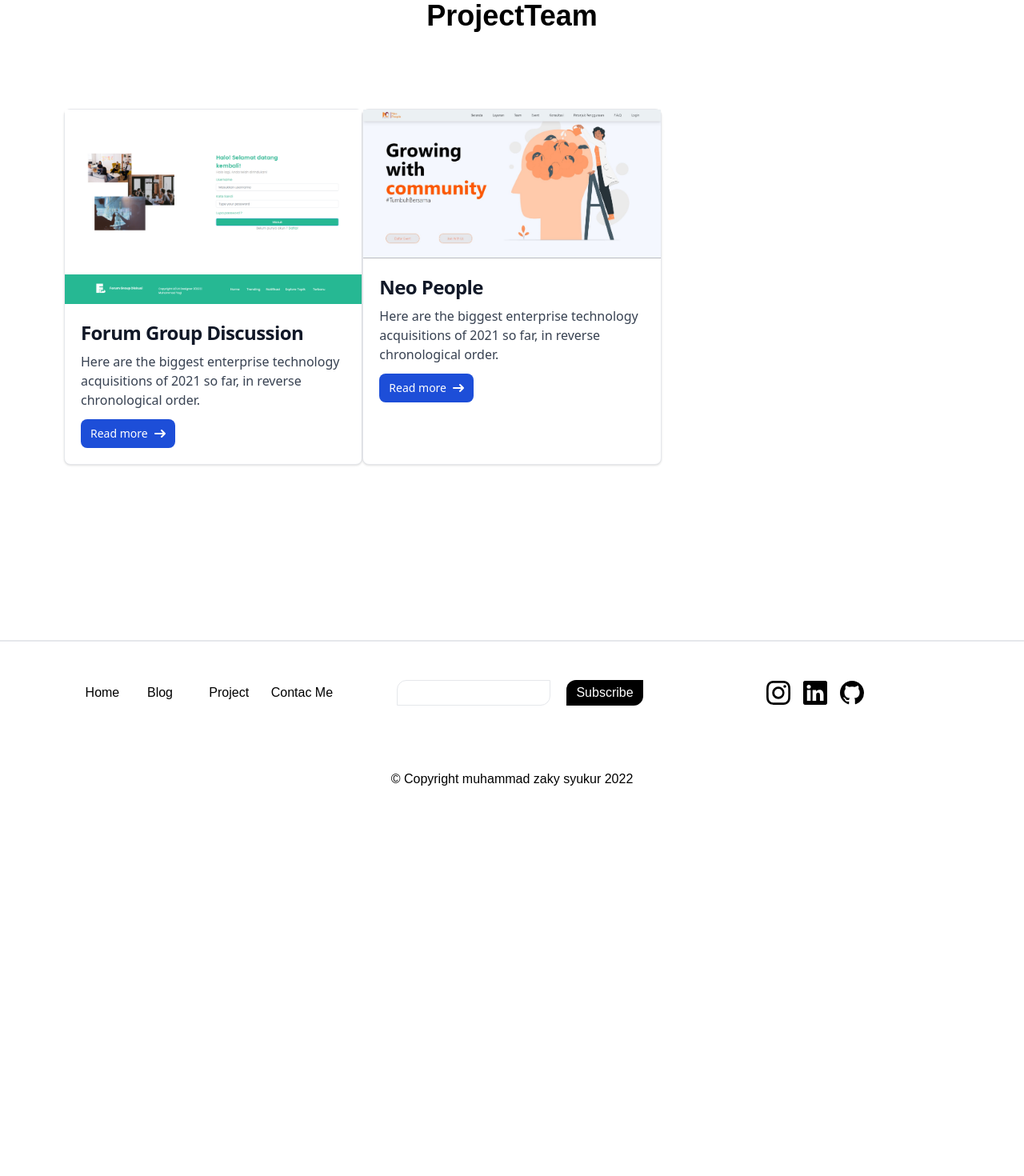
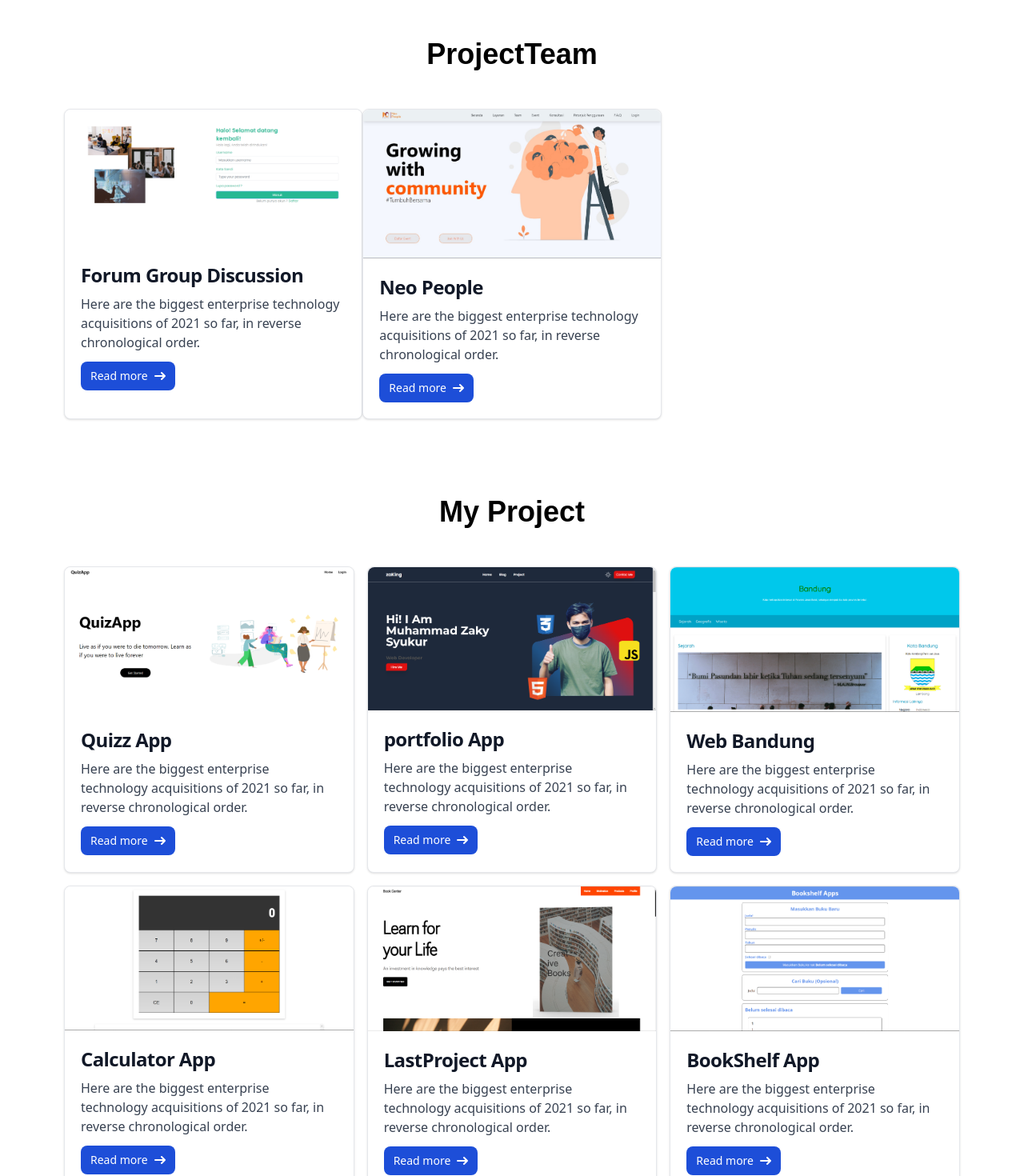
Before and after one commit to za-king/formywork, a React (Create React App) app: page /project in a window 1280 px wide. Shown: the part 80-1550 px from the top of the page at 80% size. Before the commit the page ends 1080 px from the top, so only its background shows below. Built offline with nearby package versions, Linux system fonts and the light colour scheme.

Commit message:
add skill and style

```diff
--- a/src/components/Skills/index.jsx
+++ b/src/components/Skills/index.jsx
@@ -3,7 +3,7 @@
 const Skills = () => {
   return (
     <>
-      <div className="bg-white dark:bg-slate-800 dark:text-white max-w-full min-h-[700px] max-h-full ">
+      <div className="bg-white dark:bg-slate-800 dark:text-white max-w-full min-h-[700px] max-h-full py-12 ">
         <div className="text-center font-poppins text-4xl font-bold pt-12">
           Skills
         </div>
--- a/src/components/card/index.jsx
+++ b/src/components/card/index.jsx
@@ -5,41 +5,48 @@
   return (
     <>
       {props.item && (
-        // <div className="bg-white dark:bg-slate-800 dark:text-white dark:border-white border border-2 border-black w-72 h-72 mx-auto rounded-tl-2xl rounded-br-2xl cursor-pointer">
-        //   <img
-        //     src={props.item.image}
-        //     alt="scr"
-        //     className="max-h-[120px] min-w-full p-1  rounded-tl-2xl rounded-br-2xl"
-        //   />
-        //   <p className="mt-4 text-base font-bold font-poppins pl-2">
-        //     {props.item.title}
-        //   </p>
-        //   <div className="pl-2">icon</div>
-        //   <div className="px-2 mt-12">
-        //   <button className="bg-[#E01111] text-white w-full h-8  rounded-tl-2xl rounded-br-2xl hover:bg-[#AA0B0B]">Read More</button>
-        //   </div>
-
-        // </div>
-
-
         <div class="max-w-sm bg-white border border-gray-200 rounded-lg shadow dark:bg-gray-800 dark:border-gray-700">
           <a href="asa">
-        <img class="rounded-t-lg" src={props.item.image} alt=""  className=""/>
+            <img
+              class="rounded-t-lg"
+              src={props.item.image}
+              alt=""
+
+            />
           </a>
           <div class="p-5">
             <a href="asa">
-            <h5 class="mb-2 text-2xl font-bold tracking-tight text-gray-900 dark:text-white">{props.item.title}</h5>
+              <h5 class="mb-2 text-2xl font-bold tracking-tight text-gray-900 dark:text-white">
+                {props.item.title}
+              </h5>
             </a>
-        <p class="mb-3 font-normal text-gray-700 dark:text-gray-400">Here are the biggest enterprise technology acquisitions of 2021 so far, in reverse chronological order.</p>
-        <a href="asa" class="inline-flex items-center px-3 py-2 text-sm font-medium text-center text-white bg-blue-700 rounded-lg hover:bg-blue-800 focus:ring-4 focus:outline-none focus:ring-blue-300 dark:bg-blue-600 dark:hover:bg-blue-700 dark:focus:ring-blue-800">
+            <p class="mb-3 font-normal text-gray-700 dark:text-gray-400">
+              Here are the biggest enterprise technology acquisitions of 2021 so
+              far, in reverse chronological order.
+            </p>
+            <a
+              href="asa"
+              class="inline-flex items-center px-3 py-2 text-sm font-medium text-center text-white bg-blue-700 rounded-lg hover:bg-blue-800 focus:ring-4 focus:outline-none focus:ring-blue-300 dark:bg-blue-600 dark:hover:bg-blue-700 dark:focus:ring-blue-800"
+            >
               Read more
-             <svg class="w-3.5 h-3.5 ml-2" aria-hidden="true" xmlns="http://www.w3.org/2000/svg" fill="none" viewBox="0 0 14 10">
-                <path stroke="currentColor" stroke-linecap="round" stroke-linejoin="round" stroke-width="2" d="M1 5h12m0 0L9 1m4 4L9 9"/>
+              <svg
+                class="w-3.5 h-3.5 ml-2"
+                aria-hidden="true"
+                xmlns="http://www.w3.org/2000/svg"
+                fill="none"
+                viewBox="0 0 14 10"
+              >
+                <path
+                  stroke="currentColor"
+                  stroke-linecap="round"
+                  stroke-linejoin="round"
+                  stroke-width="2"
+                  d="M1 5h12m0 0L9 1m4 4L9 9"
+                />
               </svg>
             </a>
           </div>
         </div>
-
       )}
     </>
   );
--- a/src/components/myproject/index.jsx
+++ b/src/components/myproject/index.jsx
@@ -17,16 +17,16 @@
 
   return (
     <>
-      <div className="bg-white dark:bg-slate-800 dark:text-white max-w-full h-screen ">
+      <div className="bg-white dark:bg-slate-800 dark:text-white max-w-full h-full py-12 ">
         <div className="text-center font-poppins text-4xl font-bold">
           My Project
         </div>
-        <div className="max-w-full container mt-24">
-
-              {MyProjectData.map((item, index) => {
-                return <Card item={item} />;
-              })}
-
+        <div className="max-w-full container mt-12">
+          <div className="grid grid-cols-3 gap-4">
+            {MyProjectData.map((item, index) => {
+              return <Card item={item} />;
+            })}
+          </div>
         </div>
       </div>
     </>
--- a/src/components/projectteam/index.jsx
+++ b/src/components/projectteam/index.jsx
@@ -19,11 +19,11 @@
 
   return (
     <>
-      <div className="bg-white dark:bg-slate-800 dark:text-white max-w-full h-screen">
+      <div className="bg-white dark:bg-slate-800 dark:text-white max-w-full h-full py-12">
         <div className="text-center font-poppins text-4xl font-bold">
           ProjectTeam
         </div>
-        <div className="max-w-full container mt-24">
+        <div className="max-w-full container mt-12">
           <div className="grid grid-cols-3">
               {ProjectTeamData.map((item, index) => {
                 return <Card item={item} />;
--- a/src/pages/ProjectsPage/index.jsx
+++ b/src/pages/ProjectsPage/index.jsx
@@ -1,12 +1,18 @@
-import Layout from "../../components/Layout"
-import ProjectTeam from "../../components/projectteam"
+import Layout from "../../components/Layout";
+import MyProject from "../../components/myproject";
+import ProjectTeam from "../../components/projectteam";
 
 const ProjectPage = () => {
   return (
+    <Layout>
 
-    <Layout><div className="h-screen"><ProjectTeam /></div></Layout>
+        <ProjectTeam />
 
-  )
-}
+        <MyProject/>
 
-export default ProjectPage
+
+    </Layout>
+  );
+};
+
+export default ProjectPage;
--- a/src/pages/SkillsPage/index.jsx
+++ b/src/pages/SkillsPage/index.jsx
@@ -1,8 +1,10 @@
 import React from 'react'
 import Layout from '../../components/Layout'
+import Skills from '../../components/Skills/index.jsx'
+import Learning from '../../components/Learning/index.jsx'
 function SkillsPage() {
   return (
-    <Layout><div className='h-screen'>SkillsPage</div></Layout>
+    <Layout><Skills /> <Learning /></Layout>
   )
 }
 
```
Also changed, not shown: src/components/Skills/skills.css (deleted), src/images/projectimage/fgd.png. Lines whose indentation alone changed are shown as unchanged.
